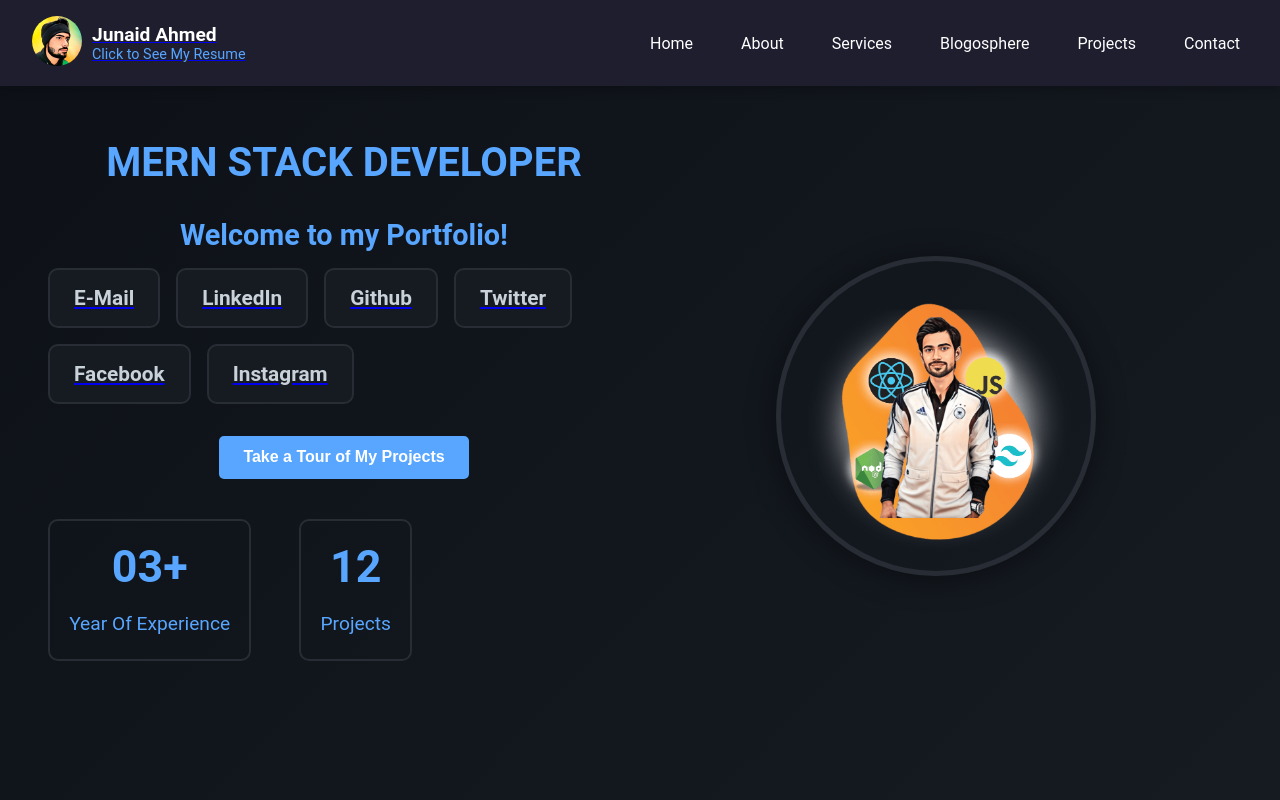
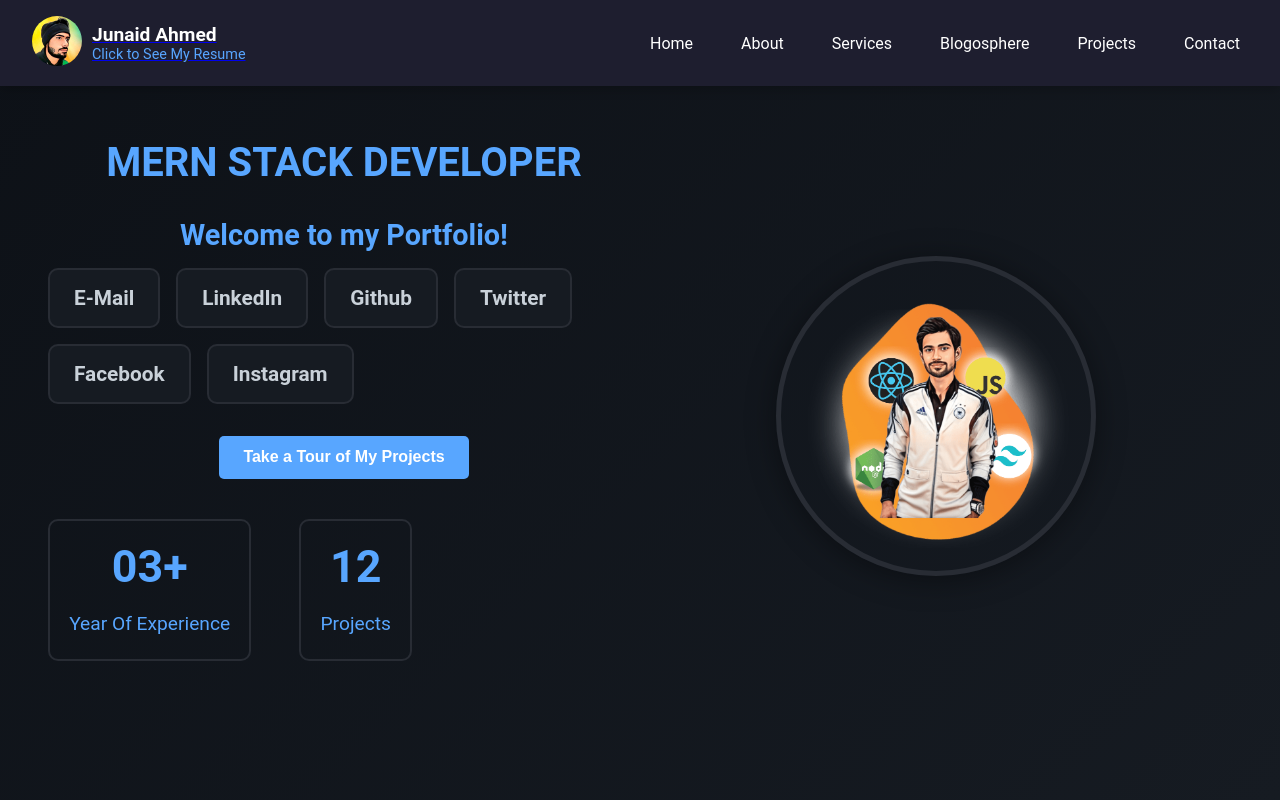
Before and after one commit to junaidahmed404/portfolio, a React (Vite) app: page / in a window 1280 px wide. Shown: the top 800 px of the page. Built offline with nearby package versions, Linux system fonts and the light colour scheme.

Commit message:
Fixed Few Bugs and Modified Vite Config file

```diff
--- a/src/components/pages/HomeSection/HomeSection.css
+++ b/src/components/pages/HomeSection/HomeSection.css
@@ -81,6 +81,10 @@ h2 {
   font-size: 1.3rem;
   color: #c9d1d9;
   transition: color 0.3s ease;
+}
+
+.platForm a{
+  text-decoration: none;
 }
 
 .platForm:hover .iconName h3 {
--- a/vite.config.js
+++ b/vite.config.js
@@ -3,5 +3,5 @@ import react from '@vitejs/plugin-react';
 
 export default defineConfig({
   plugins: [react()],
-  base: '/',
+  base: './',
 });
```
